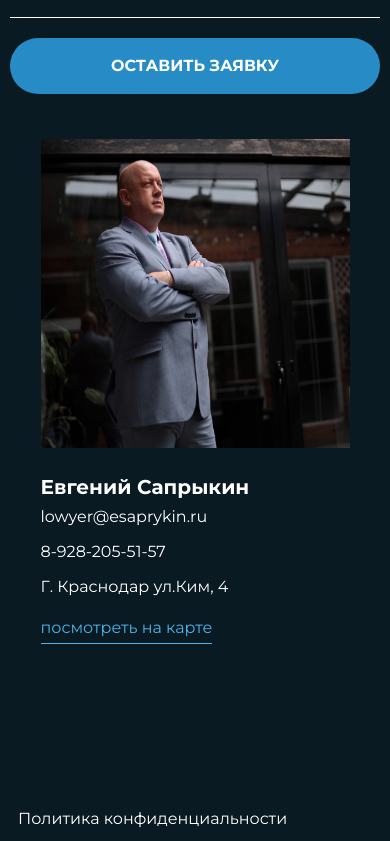
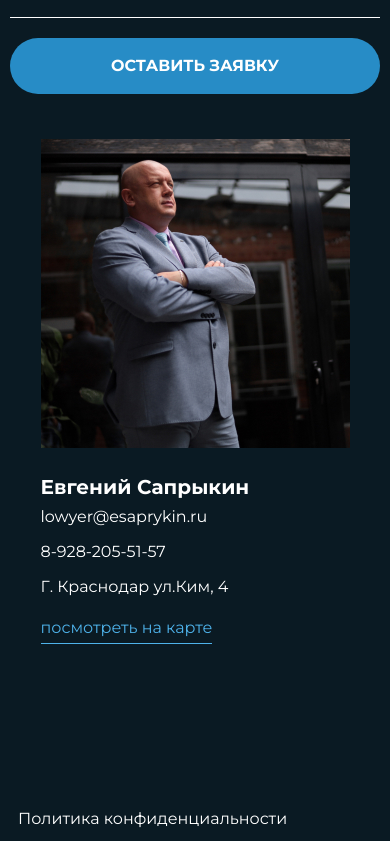
Before and after one commit to TatishaS/law, a website: page app/index.html in a window 390 px wide. Shown: the part 7460-8301 px from the top of the page. Drawn offline with nearby package versions, Linux system fonts and the light colour scheme.

Commit message:
solved img problem

```diff
--- a/app/index.html
+++ b/app/index.html
@@ -585,11 +585,19 @@
               </form>
             </div>
             <div class="offer__contact">
-              <img
-                src="./images/photos/photo-offer.jpg"
-                alt="Фото Евгения"
-                class="offer__img"
-              />
+              <picture>
+                <source
+                  media="(max-width: 540px)"
+                  srcset="./images/photos/photo-offer-mobile.jpg"
+                />
+
+                <img
+                  src="./images/photos/photo-offer-desktop.jpg"
+                  alt="Фото Евгения"
+                  class="offer__img"
+                />
+              </picture>
+
               <p class="offer__name">Евгений Сапрыкин</p>
               <a class="offer__contact" href="mailto:lowyer@esaprykin.ru"
                 >lowyer@esaprykin.ru</a
```
Also changed, not shown: app/images/photos/photo-offer-desktop.jpg (renamed from app/images/photos/photo-offer.jpg), app/images/photos/photo-offer-mobile.jpg (added).
